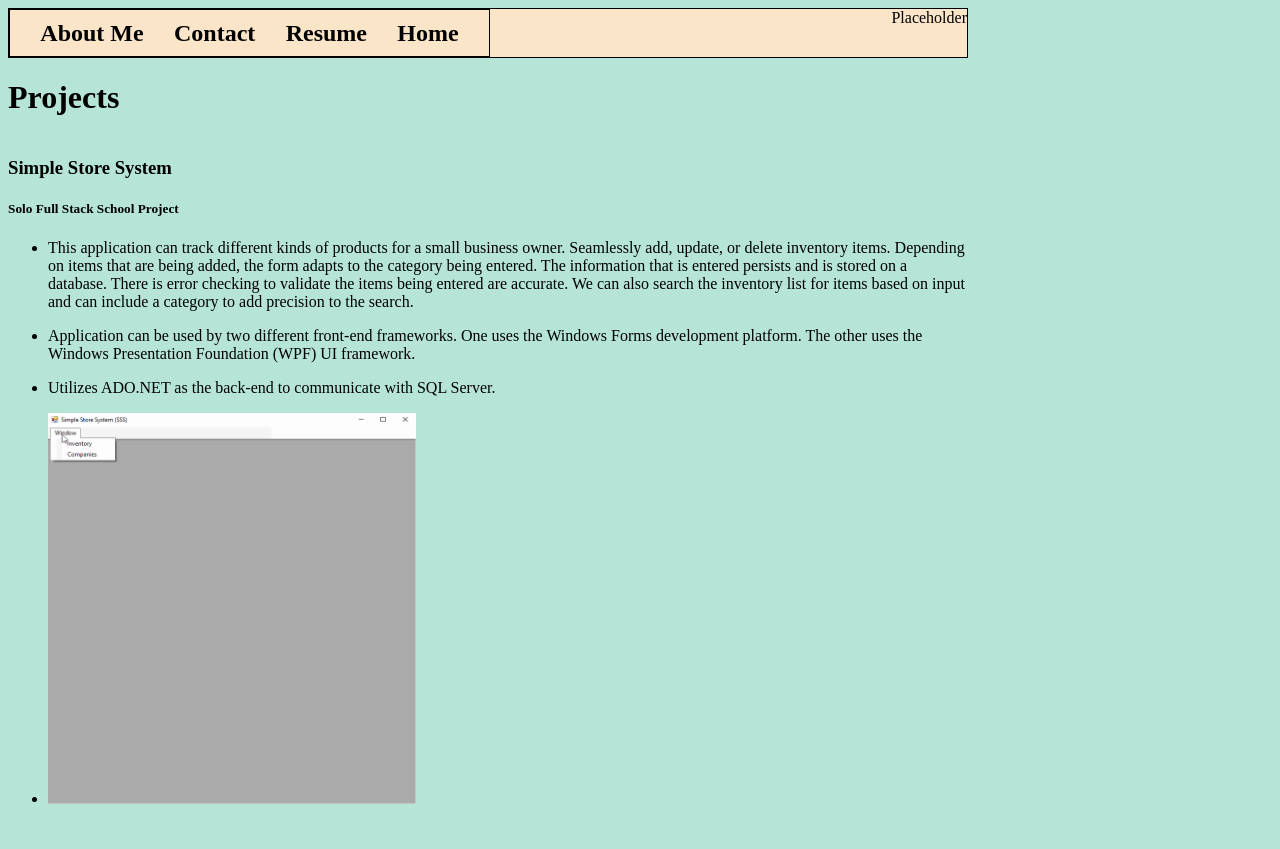
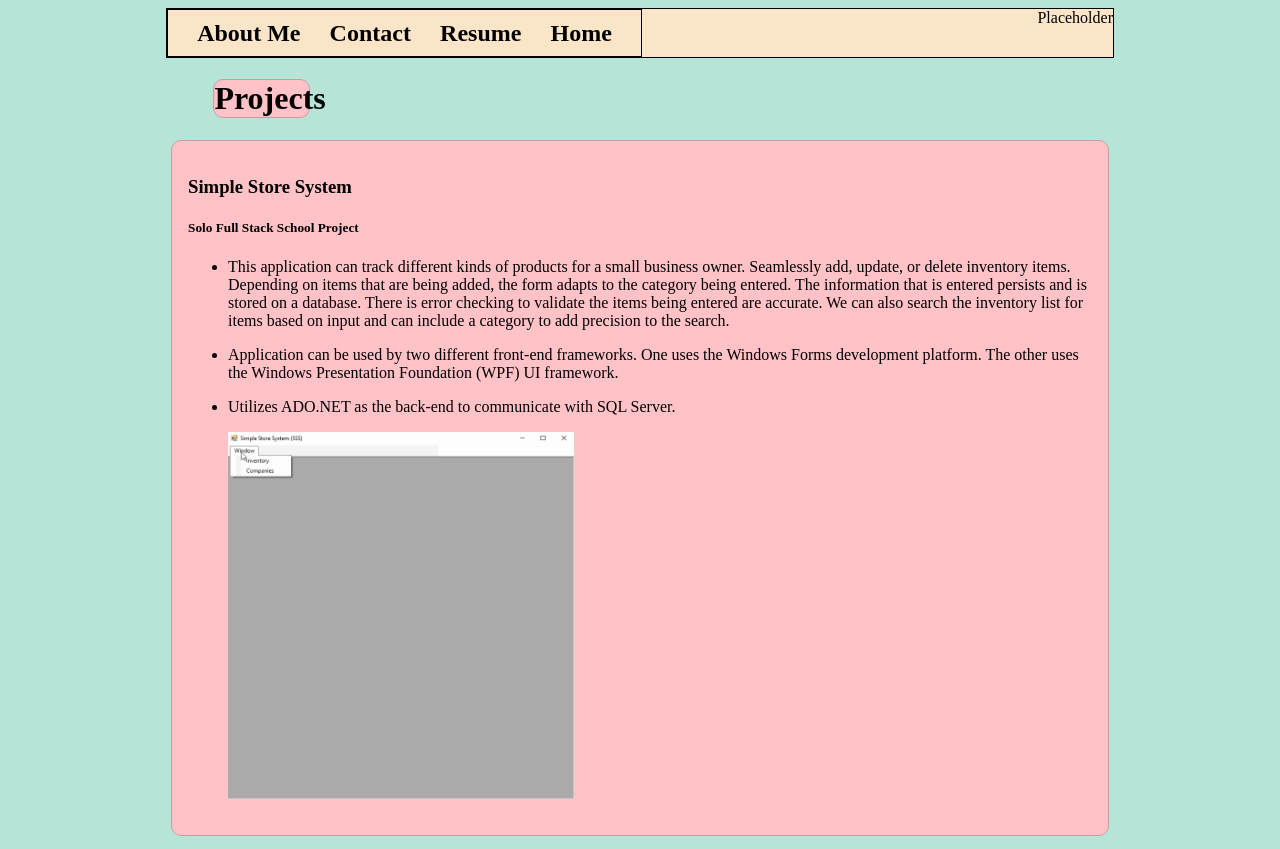
Before and after one commit to jbuchanan00/personal_portfolio, a plain HTML site: page projects.html in a window 1280 px wide. Drawn offline with Linux system fonts and the light colour scheme.

Commit message:
Added stylesheet for project page and did some styles with it.

```diff
--- /dev/null
+++ b/project_style.css
@@ -0,0 +1,32 @@
+:root{
+    --rosewater: #FFC2C7;
+    --rosewater_border: #cc9b9f;
+    --spearmint: #B6E5D8;
+    --peach: #FBE5C8;
+    --turquoise: #8FDDE7;
+}
+
+#sssProject li img {
+    width: 40%;
+}
+
+.project{
+    margin: 5px;
+    border: 1px solid var(--rosewater_border);
+    padding: 1em;
+    background-color: var(--rosewater);
+    border-radius: 10px;
+}
+
+.project li:last-of-type{
+    list-style-type: none;
+}
+
+h1 {
+    margin-left: 5%;
+    width: 10%;
+    border: 1px solid var(--rosewater_border);
+    text-align: center;
+    background-color: var(--rosewater);
+    border-radius: 10px;
+}
--- a/projects.html
+++ b/projects.html
@@ -5,9 +5,11 @@
     <meta http-equiv="X-UA-Compatible" content="IE=edge">
     <meta name="viewport" content="width=device-width, initial-scale=1.0">
     <link rel="stylesheet" href="styles.css"/>
+    <link rel="stylesheet" href="project_style.css"/>
     <title>Document</title>
 </head>
 <body>
+    <div class="body">
         <div class="navBar">
             <div class="navLinks">
                 <a href="./about.html">About Me</a>
@@ -45,5 +47,6 @@
                 </li>
             </ul>
         </div>
+    </div>
 </body>
 </html>
--- a/styles.css
+++ b/styles.css
@@ -8,8 +8,14 @@
 body{
     display: flex;
     flex-direction: column;
+    background-color: var(--spearmint);
+    display: flex;
+    justify-content: center;
+    align-items: center;
+}
+.body{
+
     width: 75%;
-    background-color: var(--spearmint);
 }
 .navBar{
     display: flex;
@@ -37,7 +43,3 @@ body{
 .navLinks a:visited{
     color: black;
 }
-
-#sssProject li img {
-    width: 40%;
-}
```
Lines whose indentation alone changed are shown as unchanged.
